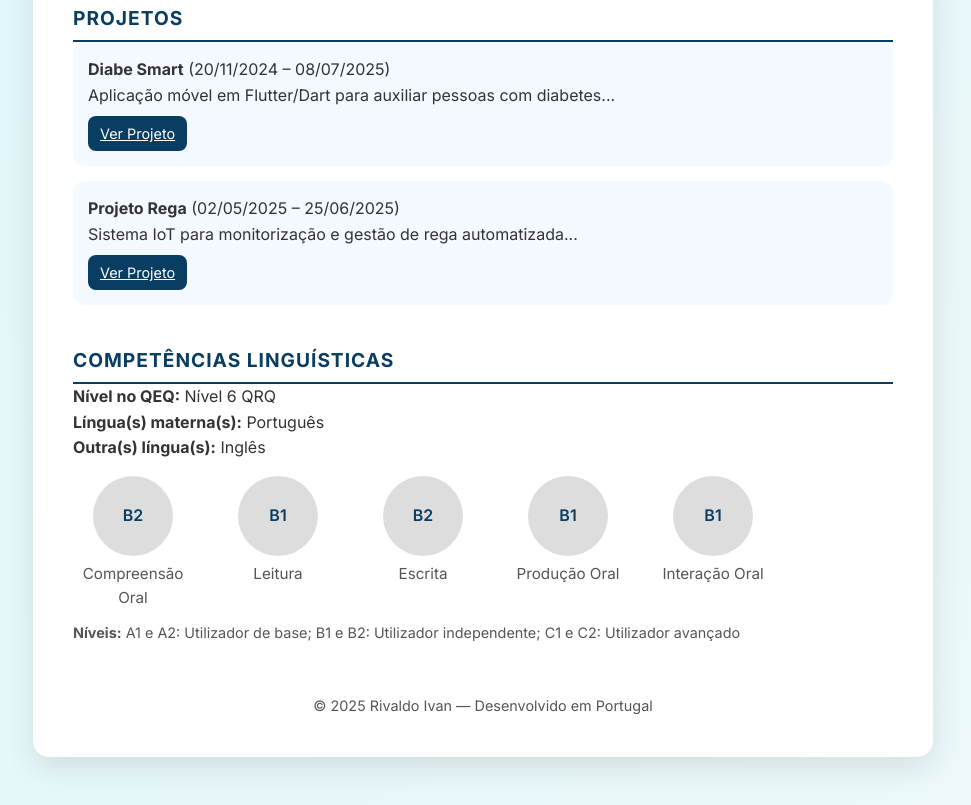
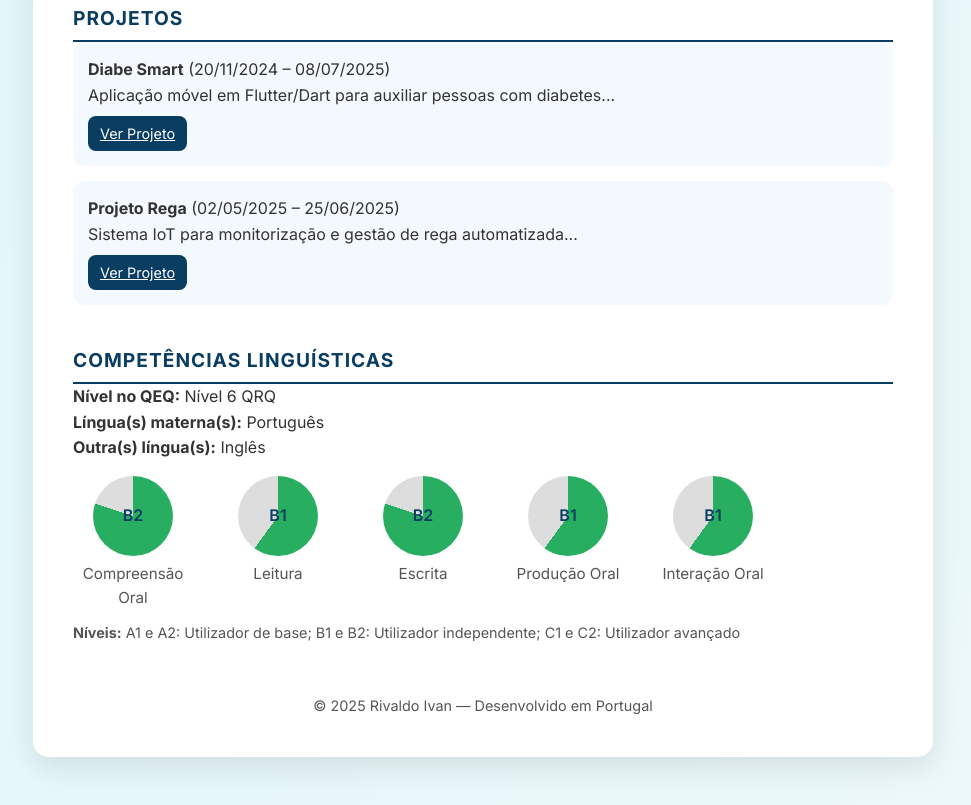
Before and after one commit to RivaldoSamuel/cvHTML, a plain HTML site: page index.html in a window 1280 px wide. Shown: the part 1304-2109 px from the top of the page, without its empty margins (157-1128 px from the left). Drawn offline with nearby package versions, Linux system fonts and the light colour scheme.

Commit message:
Circulos

```diff
--- a/index.html
+++ b/index.html
@@ -253,26 +253,27 @@ body.dark .circle-box p{color:#bbb;}
 
    <div class="circle-container">
   <div class="circle-box">
-        <div class="circle" style="--percent:80;">B2</div>
+    <div class="circle" data-percent="80">B2</div>
     <p>Compreensão Oral</p>
   </div>
   <div class="circle-box">
-        <div class="circle" style="--percent:60;">B1</div>
+    <div class="circle" data-percent="60">B1</div>
     <p>Leitura</p>
   </div>
   <div class="circle-box">
-        <div class="circle" style="--percent:80;">B2</div>
+    <div class="circle" data-percent="80">B2</div>
     <p>Escrita</p>
   </div>
   <div class="circle-box">
-        <div class="circle" style="--percent:60;">B1</div>
+    <div class="circle" data-percent="60">B1</div>
     <p>Produção Oral</p>
   </div>
   <div class="circle-box">
-        <div class="circle" style="--percent:60;">B1</div>
+    <div class="circle" data-percent="60">B1</div>
     <p>Interação Oral</p>
   </div>
 </div>
+
 
     <p style="margin-top:10px; font-size:0.9em; color:#555;">
       <strong>Níveis:</strong> A1 e A2: Utilizador de base; B1 e B2: Utilizador independente; C1 e C2: Utilizador avançado
@@ -314,13 +315,21 @@ window.addEventListener('load', ()=>{
   });
 });
 
-// Animar gráficos ao entrar na tela
-AOS.refreshHard(); // garante que AOS detecta os elementos
-document.addEventListener('aos:in:circle', ({detail}) => {
-  const circle = detail;
-  const percent = parseInt(circle.dataset.percent);
+// Animar gráficos circulares quando entram na tela
+const circles = document.querySelectorAll('.circle');
+const observer = new IntersectionObserver((entries, obs) => {
+  entries.forEach(entry => {
+    if(entry.isIntersecting){
+      const circle = entry.target;
+      const percent = circle.dataset.percent;
       circle.style.background = `conic-gradient(#27ae60 ${percent}%, #ddd ${percent}%)`;
+      obs.unobserve(circle); // só anima uma vez
+    }
   });
+}, { threshold: 0.5 }); // anima quando metade do círculo estiver visível
+
+circles.forEach(circle => observer.observe(circle));
+
 
 // Dark mode toggle
 const toggle = document.getElementById('darkToggle');
```
Lines whose indentation alone changed are shown as unchanged.
